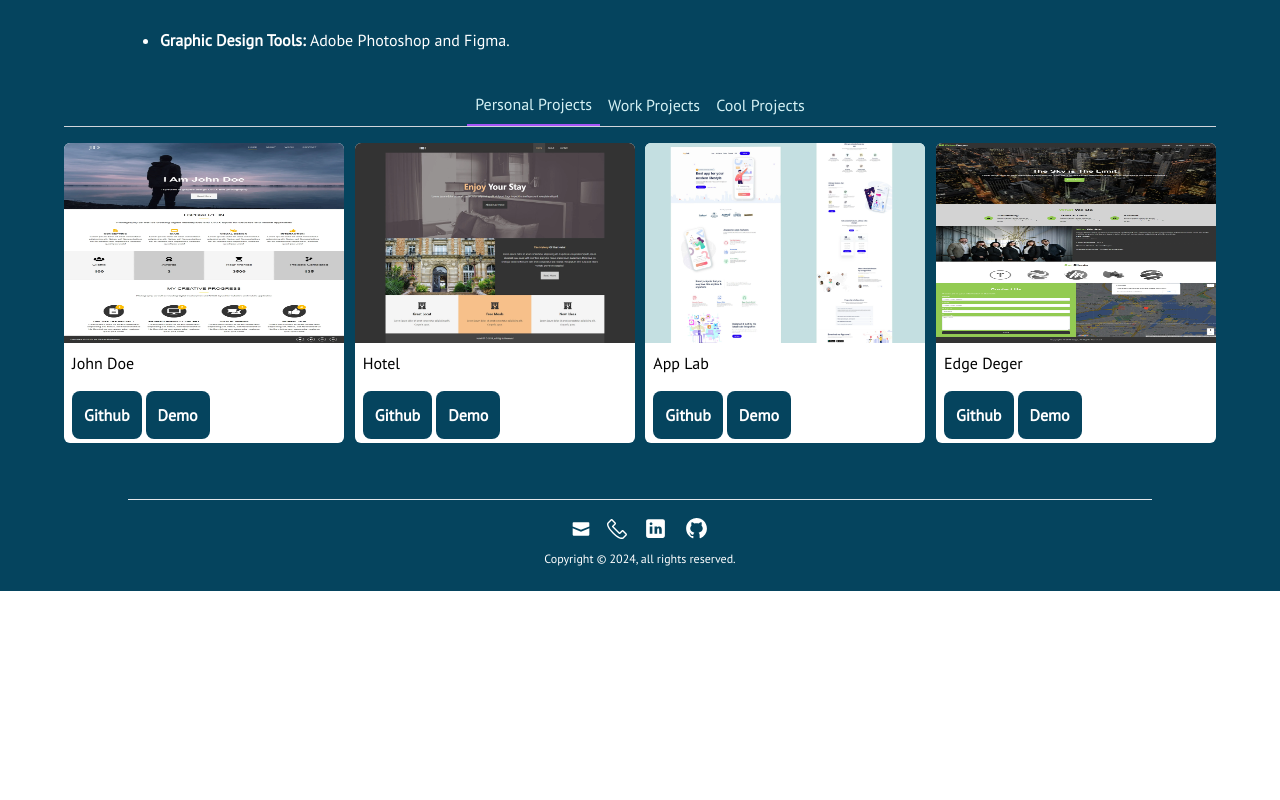
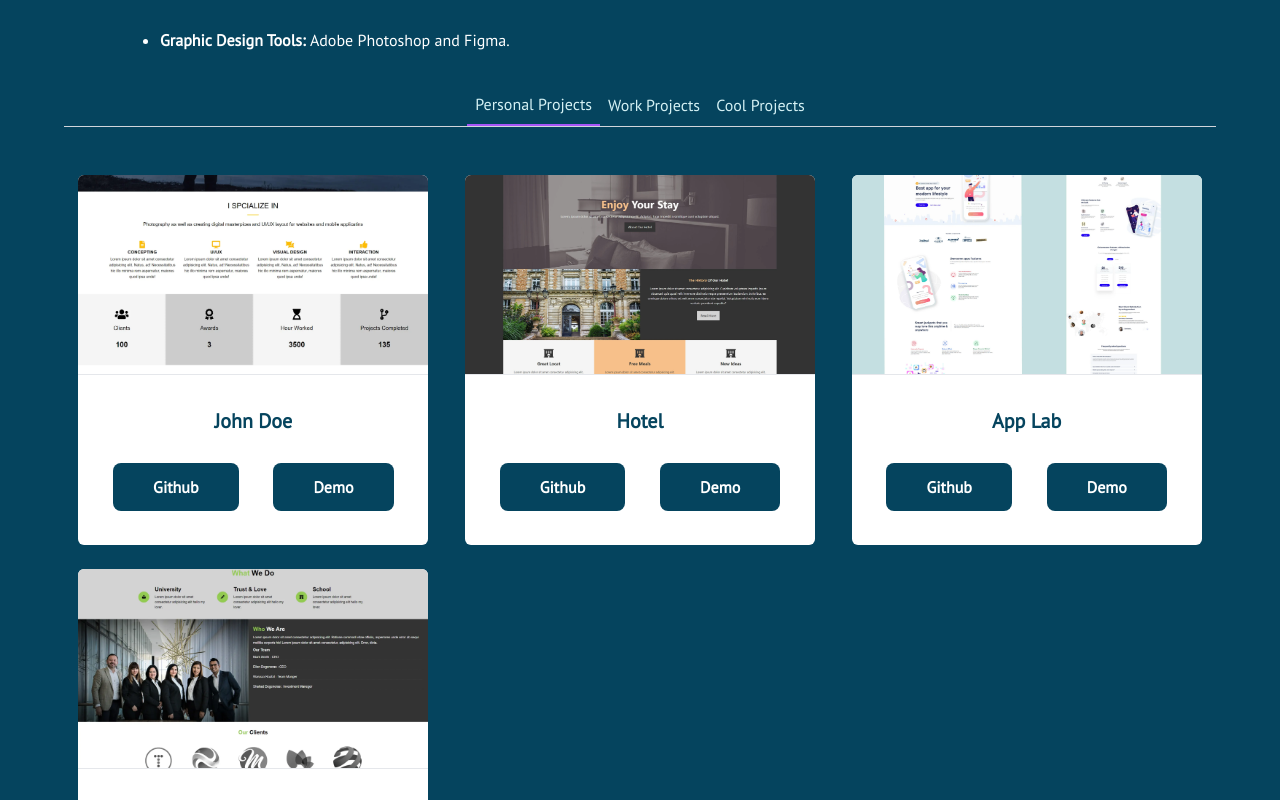
Before and after one commit to WasnaaRaafat/Portfolio, a React (Create React App) app: page / in a window 1280 px wide. Shown: the part 1160-1960 px from the top of the page. Before the commit the page ends 1751 px from the top, so only its background shows below. Built offline with nearby package versions, Linux system fonts and the light colour scheme.

Commit message:
updated cards style

```diff
--- a/src/App.tsx
+++ b/src/App.tsx
@@ -10,7 +10,7 @@ import Projects from './components/Projects';
 function App() {
   return (
     <ScrollToTop>
-      <div className='App bg-primary  flex flex-col '>
+      <div className='App bg-primary flex flex-col '>
         <Navbar />
         <Hero />
         <About />
--- a/src/components/Card.tsx
+++ b/src/components/Card.tsx
@@ -4,21 +4,21 @@ import React from 'react';
 const Card = (props: ItemProps) => {
   const { title, image, demo_url, github_url } = props.item;
   return (
-    <div className='w-[280px] h-[300px] rounded-md bg-white overflow-hidden grid-cols-4'>
+    <div className='w-[300px]  md:w-[350px] h-[370px] rounded-md bg-white overflow-hidden grid-cols-4 mb-4'>
       <figure>
-        <img src={image} alt='' className='w-[280px] h-[200px]' />
+        <img src={image} alt='' className='w-full h-[200px] object-cover border-b border-b-1 border-gray-200 mb-6 ease-linear transition-transform hover:scale-125' />
       </figure>
-      <h1 className='p-2'>{title}</h1>
-      <div className='pl-2 mb-4'>
+      <h1 className='p-2 font-bold text-center text-primary text-xl mb-3'>{title}</h1>
+      <div className='mb-4 flex items-center justify-evenly'>
         {github_url && (
           <a href={github_url} target='_blank' rel="noreferrer">
-            <button className='rounded-lg bg-primary text-white p-3 mt-2 font-bold hover:text-primary hover:bg-secondary mr-1'>
+            <button className='rounded-lg bg-primary text-white px-10 py-3 mt-2 font-bold hover:text-primary hover:bg-secondary'>
               Github
             </button>
           </a>
         )}
         <a href={demo_url} target='_blank' rel="noreferrer">
-          <button className='rounded-lg bg-primary text-white p-3 mt-2 font-bold hover:text-primary hover:bg-secondary'>
+          <button className='rounded-lg bg-primary text-white px-10 py-3 mt-2 font-bold hover:text-primary hover:bg-secondary'>
             Demo
           </button>
         </a>
--- a/src/components/Hero.tsx
+++ b/src/components/Hero.tsx
@@ -2,7 +2,7 @@ import React from 'react';
 const Hero = () => {
   return (
     <div className='h-[600px] w-full flex flex-row justify-evenly items-center'>
-      <div>
+      <div className='text-center'>
         <p className='text-3xl font-bold mb-4 text-secondary_text'>
           Hello I am Wasnaa Al-Rubaye <br />
           <span className='mt-8'> Frontend developer</span>
--- a/src/components/Projects.tsx
+++ b/src/components/Projects.tsx
@@ -12,21 +12,21 @@ const Projects = () => {
     <div id='projects'>
       <Tabs>
         <Tab label='Personal Projects' >
-          <div className='flex flex-row justify-between'>
+          <div className='grid grid-cols-1 md:grid-cols-2 xl:grid-cols-3 gap-2 place-items-center justify-items-center'>
             {PersonalProjects.map((project, index) => (
               <Card item={project} key={index} />
             ))}
           </div>
         </Tab>
         <Tab label='Work Projects'>
-          <div className='flex flex-row justify-between'>
+          <div className='grid grid-cols-1 md:grid-cols-2 xl:grid-cols-3 gap-2 justify-items-center place-items-center justify-center'>
             {WorkProjects.map((project, index) => (
               <Card item={project} key={index} />
             ))}
           </div>
         </Tab>
         <Tab label='Cool Projects'>
-          <div className='flex flex-row justify-between'>
+          <div className='grid grid-cols-1 md:grid-cols-2 xl:grid-cols-3 gap-2 justify-items-center place-items-center justify-center'>
             {CoolProjects.map((project, index) => (
               <Card item={project} key={index} />
             ))}
--- a/src/components/Tabs.tsx
+++ b/src/components/Tabs.tsx
@@ -37,10 +37,10 @@ const Tabs: React.FC<TabsProps> = ({ children }) => {
           </button>
         ))}
       </div>
-      <div className='py-4'>
+      <div className='py-12'>
         {children.map((child) => {
           if (child.props.label === activeTab) {
-            return <div className='grid' key={child.props.label}>{child.props.children}</div>;
+            return <div key={child.props.label}>{child.props.children}</div>;
           }
           return null;
         })}
```
